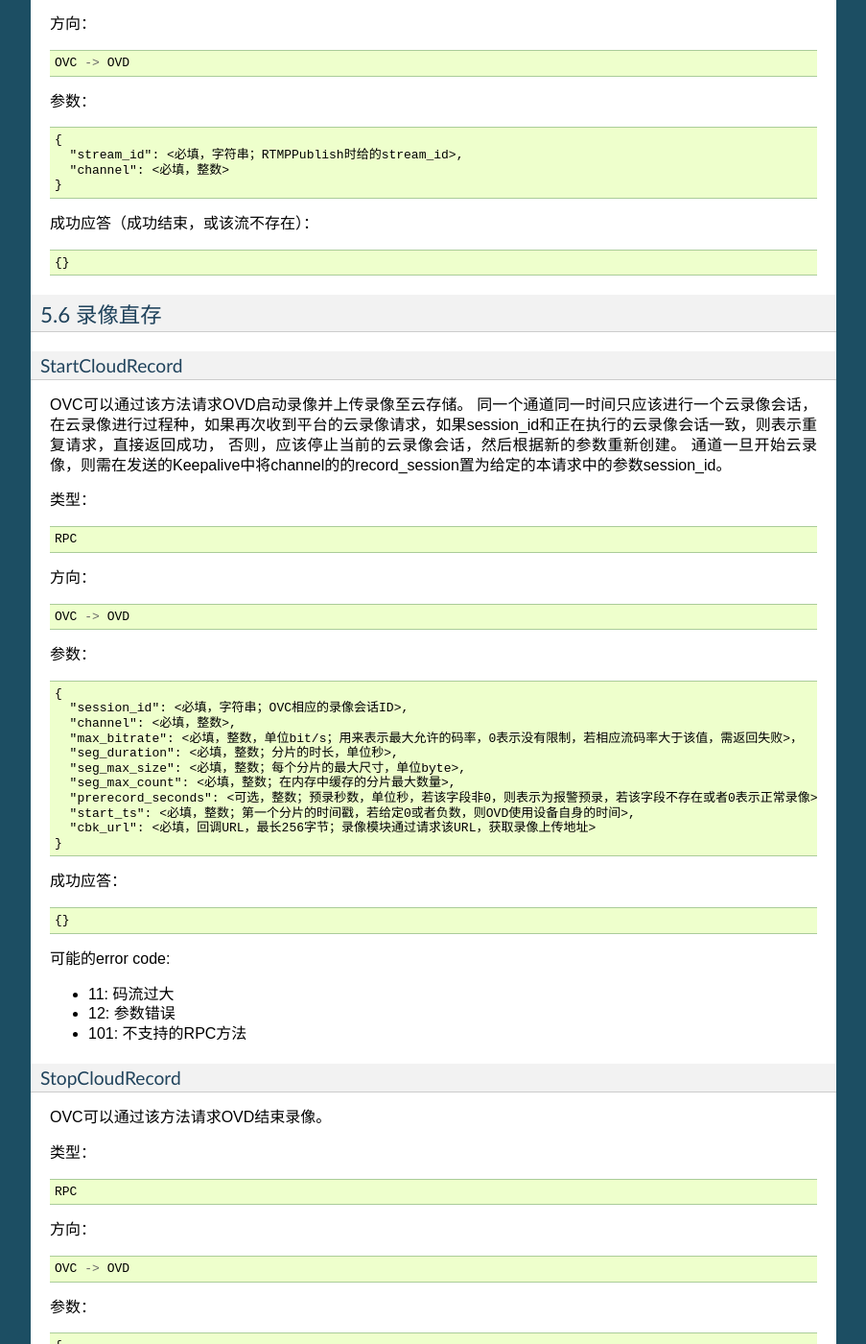
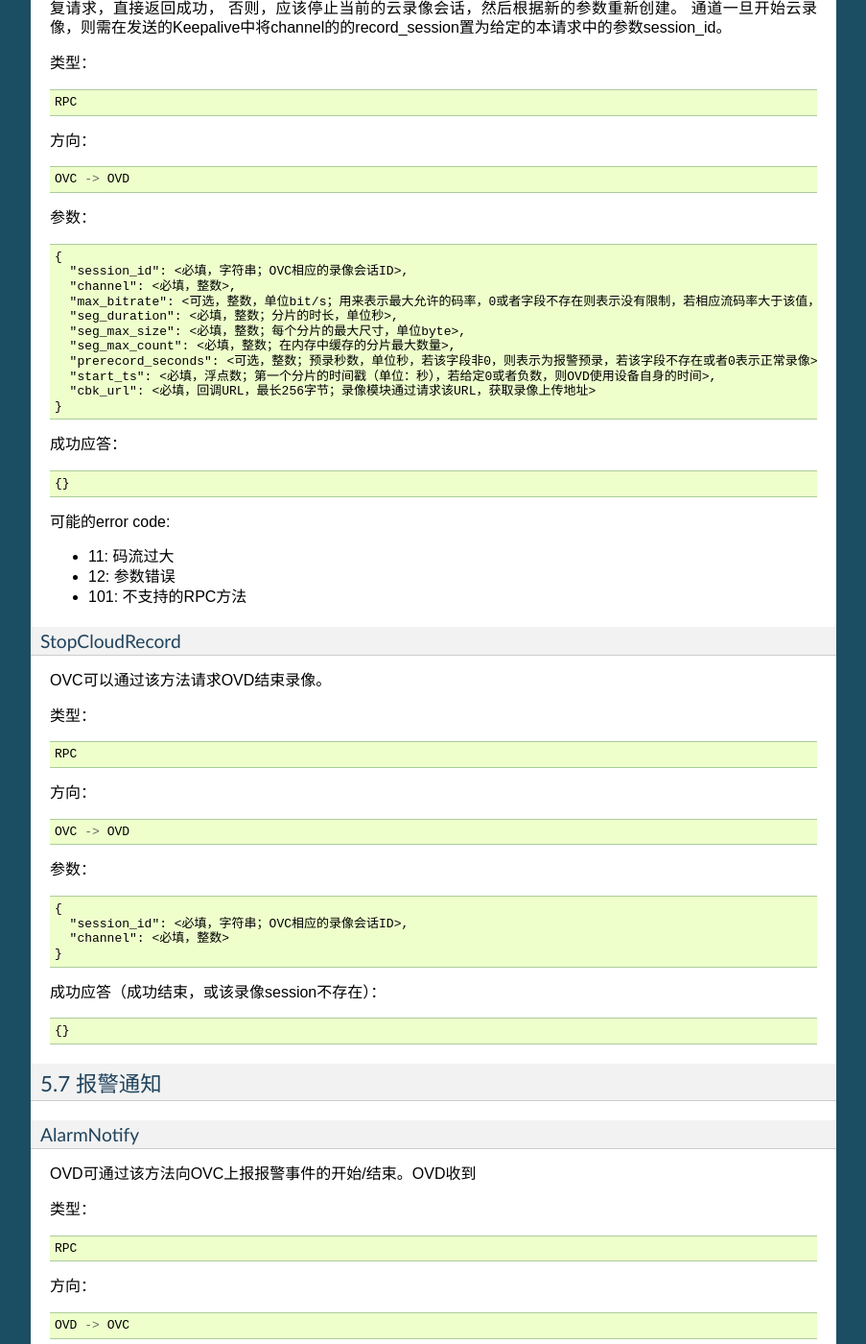
Before and after one commit to jamken/open_dev_sdk, a Sphinx documentation site: the page built from docs/dap.rst, in a window 1280 px wide and 1400 px high, scrolled down 10724 px. Shown: the whole window at 96% size, without its empty margins (198-1101 px from the left). Built offline with Sphinx 7.4.7, drawn with Linux system fonts in a browser that asks for light colours; some of the changed lines change nothing that is shown; some of the changed text lies outside the part shown.

Commit message:
dap update: 1. start_ts is changed to float type for StartCloudRecord 2. datetime is changed to timestamp for AlarmNotify

```diff
--- a/docs/dap.rst
+++ b/docs/dap.rst
@@ -484,32 +484,6 @@
   }
 
 
-SyncTime
------------------
-
-OVC可以通过该方法设置OVD的日历时间。
-
-类型： ::
-
-  RPC
-
-方向： ::
-
-  OVC -> OVD
-
-
-
-参数： ::
-
-  {
-    "datetime": <必填，字符串；格式yyyy-MM-ddTHH:mm:ss，例子：2016-12-05T02:15:32>,
-    "offset": <必填，整数；可接受的偏差，单位秒，若摄像机时间与上面给定的时间的偏差在offset秒之内，则摄像机无需同步时间>,
-  }
-
-成功应答： ::
-
-  {}
-
 
 FormatDisk
 -----------------
@@ -626,12 +600,12 @@
   {
     "session_id": <必填，字符串；OVC相应的录像会话ID>,
     "channel": <必填，整数>,
-    "max_bitrate": <必填，整数，单位bit/s；用来表示最大允许的码率，0表示没有限制，若相应流码率大于该值，需返回失败>，
+    "max_bitrate": <可选，整数，单位bit/s；用来表示最大允许的码率，0或者字段不存在则表示没有限制，若相应流码率大于该值，需返回失败>，
     "seg_duration": <必填，整数；分片的时长，单位秒>,
     "seg_max_size": <必填，整数；每个分片的最大尺寸，单位byte>,
     "seg_max_count": <必填，整数；在内存中缓存的分片最大数量>,
     "prerecord_seconds": <可选，整数；预录秒数，单位秒，若该字段非0，则表示为报警预录，若该字段不存在或者0表示正常录像>,
-    "start_ts": <必填，整数；第一个分片的时间戳，若给定0或者负数，则OVD使用设备自身的时间>,
+    "start_ts": <必填，浮点数；第一个分片的时间戳（单位：秒），若给定0或者负数，则OVD使用设备自身的时间>,
     "cbk_url": <必填，回调URL，最长256字节；录像模块通过请求该URL，获取录像上传地址>
   }
 
@@ -693,7 +667,7 @@
 
   {
     "channel": <必填，整数；通道号>,
-    "datetime": <必填，字符串；格式YY-MM-DDTHH:MM:SS，例子：2016-12-05T02:15:32>
+    "timestamp": <必填，整数；报警开始/或者结束的时间戳（从epoch计起的秒数）>
     "type": <必填，整数；报警类型：见下表>,
     "state": <必填，字符串枚举，start/end；报警状态：start，开始；end，结束>,
     "desc": <必填，字符串；描述信息>
```
